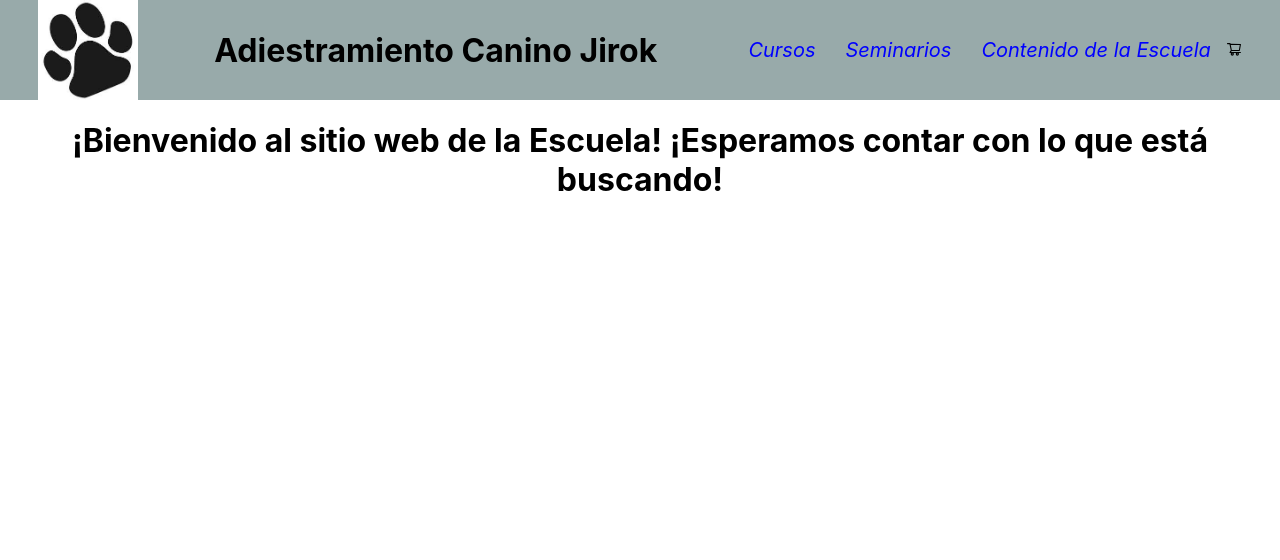
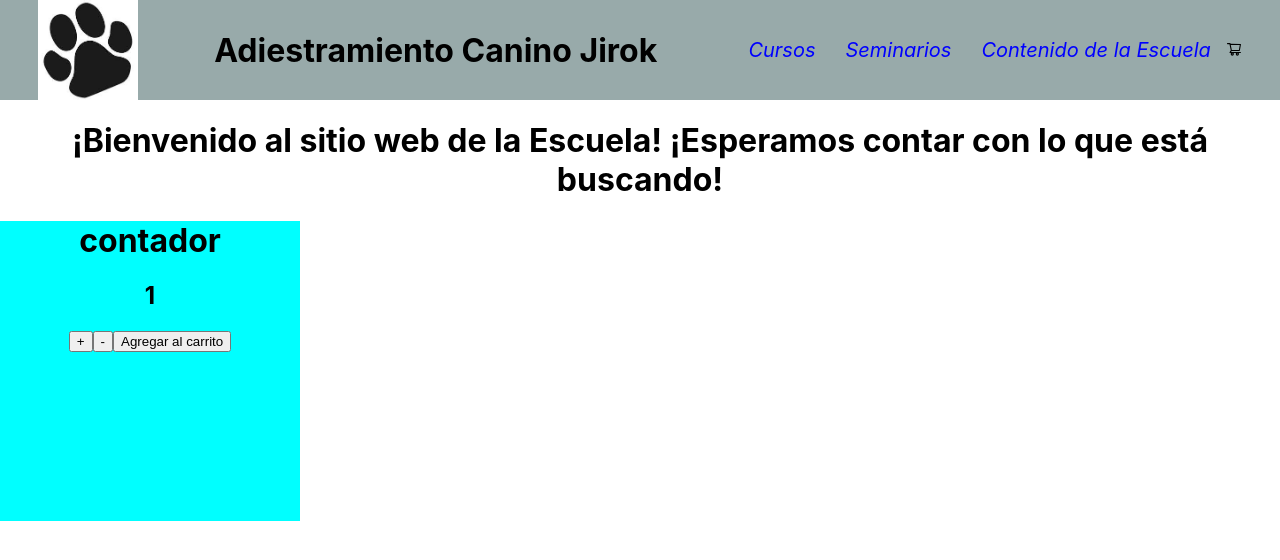
Before and after one commit to TobiasCalzada/React-coder, a React (Create React App) app: page / in a window 1280 px wide. Shown: the top 560 px of the page. Built offline with nearby package versions, Linux system fonts and the light colour scheme.

Commit message:
agregue contador

```diff
--- a/src/App.js
+++ b/src/App.js
@@ -1,13 +1,20 @@
 import React from "react";
 import Navbar from "./Components/Navbar/Navbar";
 import ItemListContainer from "./Components/ItemListContainer/ItemListContainer"
+import ItemCount from "./Components/ItemCount/ItemCount"
 
 
 const App = () => {
+
+  const onAdd= (contador)=>{
+    alert(`Fueron agregados ${contador} productos al carrito`)
+  }
+
   return (
     <>
       <Navbar/>
       <ItemListContainer greeting="¡Bienvenido al sitio web de la Escuela! ¡Esperamos contar con lo que está buscando!"/>
+      <ItemCount stock={10} onAdd={onAdd}/>
     </>
 
   );
--- /dev/null
+++ b/src/Components/ItemCount/ItemCount.css
@@ -0,0 +1,13 @@
+button{
+    width: fit-content;
+    height: fit-content;
+}
+
+.contenedorContador{
+    width: 300px;
+    height: 300px;
+    background-color: aqua;
+    text-align: center;
+    justify-content: center;
+    align-items: center;
+}
--- /dev/null
+++ b/src/Components/ItemCount/ItemCount.jsx
@@ -0,0 +1,40 @@
+import React, {useState} from "react"
+import "./ItemCount.css";
+
+
+const ItemCount = ({stock,onAdd}) =>{
+
+    const [contador,setContador]= useState(1);
+
+    const agregar =()=>{
+        if (contador<stock){
+            setContador(contador+1);
+
+        }
+
+    }
+    const quitar =()=>{
+        if (contador>1){
+            setContador(contador-1)
+
+        }
+    }
+    const devolver =()=>{
+        onAdd(contador)
+
+    }
+
+
+    return (
+        <div class="contenedorContador">
+            <h1>contador</h1>
+            <h2>{contador}</h2>
+            <button onClick={agregar}>+</button>
+            <button onClick={quitar}>-</button>
+            <button onClick={devolver}>Agregar al carrito</button>
+        </div>
+
+    );
+  }
+
+export default ItemCount;
```
